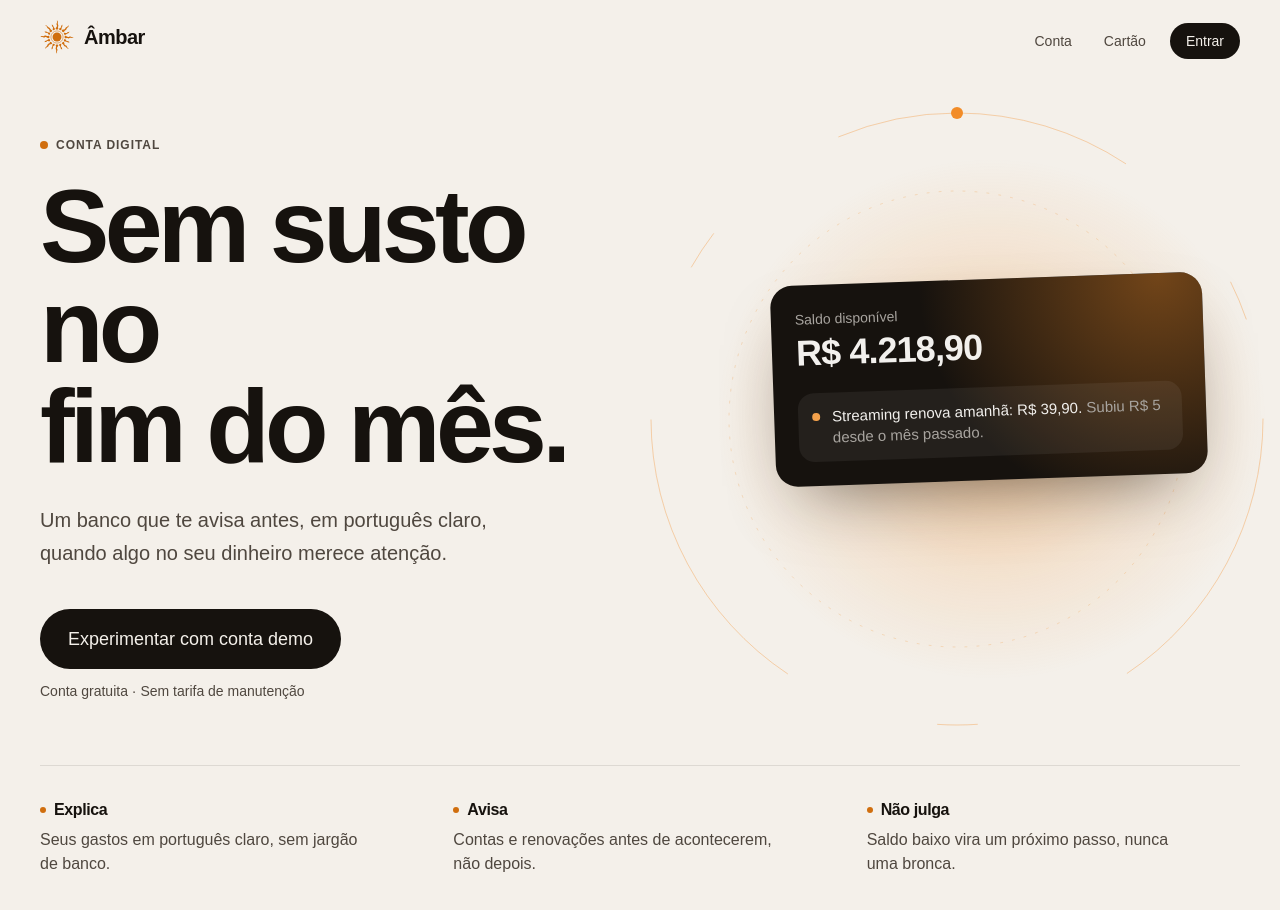
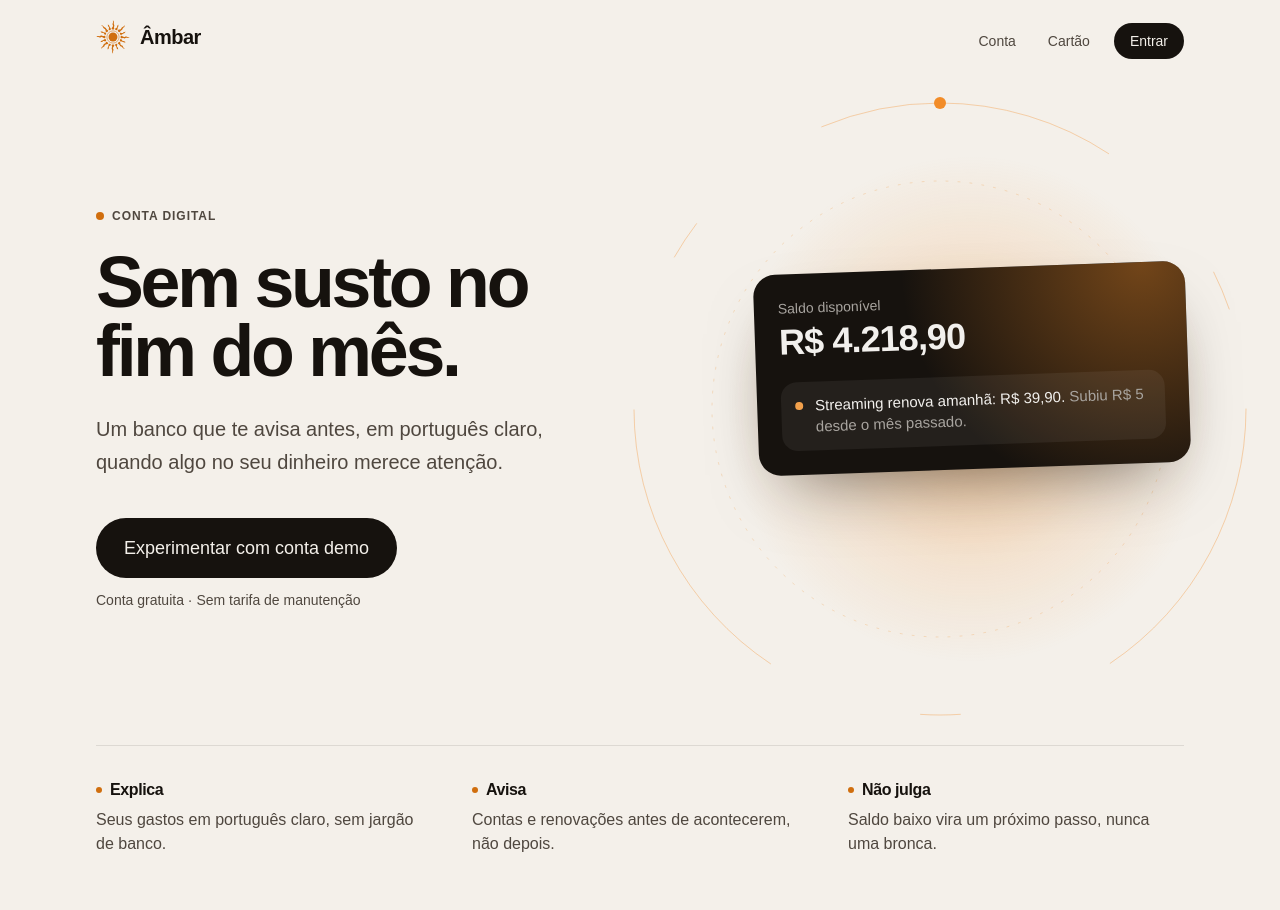
Before and after one commit to guilhermesolagarcia/Projeto-Banco, a Next.js app: page / in a window 1280 px wide. Shown: the top 910 px of the page. Built offline with nearby package versions, Linux system fonts and the light colour scheme; a web font is replaced by a local one.

Commit message:
feat: add shared page shell with wider side margins

```diff
--- a/src/app/globals.css
+++ b/src/app/globals.css
@@ -67,6 +67,31 @@
   --font-sans: var(--font-host-grotesk), ui-sans-serif, system-ui, sans-serif;
 }
 
+/* Page container: one place for the side margins, so every section lines up. */
+@layer components {
+  .shell {
+    width: 100%;
+    max-width: 78rem;
+    margin-inline: auto;
+    padding-inline: 1.25rem;
+  }
+  @media (width >= 40rem) {
+    .shell {
+      padding-inline: 2rem;
+    }
+  }
+  @media (width >= 48rem) {
+    .shell {
+      padding-inline: 3.5rem;
+    }
+  }
+  @media (width >= 80rem) {
+    .shell {
+      padding-inline: 5rem;
+    }
+  }
+}
+
 html {
   scroll-behavior: smooth;
 }
--- a/src/features/landing/hero.tsx
+++ b/src/features/landing/hero.tsx
@@ -17,7 +17,7 @@ const PILLARS = [
 export function Hero() {
   return (
     <section aria-labelledby="hero-title" className="relative overflow-hidden">
-      <div className="mx-auto grid w-full max-w-7xl gap-8 px-4 pt-8 pb-12 [grid-template-areas:'text'_'card'_'cta'] sm:px-8 md:grid-cols-[1.05fr_1fr] md:gap-x-10 md:px-10 md:pt-14 md:pb-16 md:[grid-template-areas:'text_card'_'cta_card']">
+      <div className="shell grid gap-8 pt-8 pb-12 [grid-template-areas:'text'_'card'_'cta'] md:grid-cols-[1.15fr_1fr] md:gap-x-10 md:pt-14 md:pb-16 md:[grid-template-areas:'text_card'_'cta_card']">
         <div className="[grid-area:text] md:self-end">
           <p className="flex animate-rise items-center gap-2 text-xs font-semibold tracking-[0.08em] text-ink-muted uppercase">
             <span aria-hidden="true" className="size-2 rounded-full bg-amber-signal" />
@@ -25,11 +25,10 @@ export function Hero() {
           </p>
           <h1
             id="hero-title"
-            className="mt-4 animate-rise text-[2.75rem] leading-[0.96] font-semibold tracking-[-0.045em] [animation-delay:80ms] sm:text-6xl md:mt-6 lg:text-[5.75rem] xl:text-[6.5rem]"
+            className="mt-4 animate-rise text-[2.75rem] leading-[0.96] font-semibold tracking-[-0.045em] [animation-delay:80ms] sm:text-6xl md:mt-6 md:text-[clamp(3.25rem,5.6vw,5.25rem)]"
           >
-            Sem susto no
-            <br />
-            fim do mês.
+            <span className="block whitespace-nowrap">Sem susto no</span>
+            <span className="block whitespace-nowrap">fim do mês.</span>
           </h1>
           <p className="mt-5 max-w-md animate-rise text-lg leading-relaxed text-ink-muted [animation-delay:180ms] md:mt-7 lg:text-xl">
             Um banco que te avisa antes, em português claro, quando algo no seu dinheiro merece
@@ -68,7 +67,7 @@ export function Hero() {
         </div>
       </div>
 
-      <div className="mx-auto w-full max-w-7xl px-4 pb-14 sm:px-8 md:px-10 md:pb-20">
+      <div className="shell pb-14 md:pb-20">
         <ul className="grid gap-6 border-t border-ink/10 pt-8 sm:grid-cols-3 sm:gap-10">
           {PILLARS.map((pillar, i) => (
             <li
--- a/src/features/landing/site-header.tsx
+++ b/src/features/landing/site-header.tsx
@@ -3,7 +3,7 @@ import { Logo } from "@/components/logo";
 
 export function SiteHeader() {
   return (
-    <header className="mx-auto flex w-full max-w-7xl items-center justify-between px-4 py-5 sm:px-8 lg:px-10">
+    <header className="shell flex items-center justify-between py-5">
       <Link href="/" aria-label="Âmbar, página inicial" className="rounded-md">
         <Logo />
       </Link>
```
